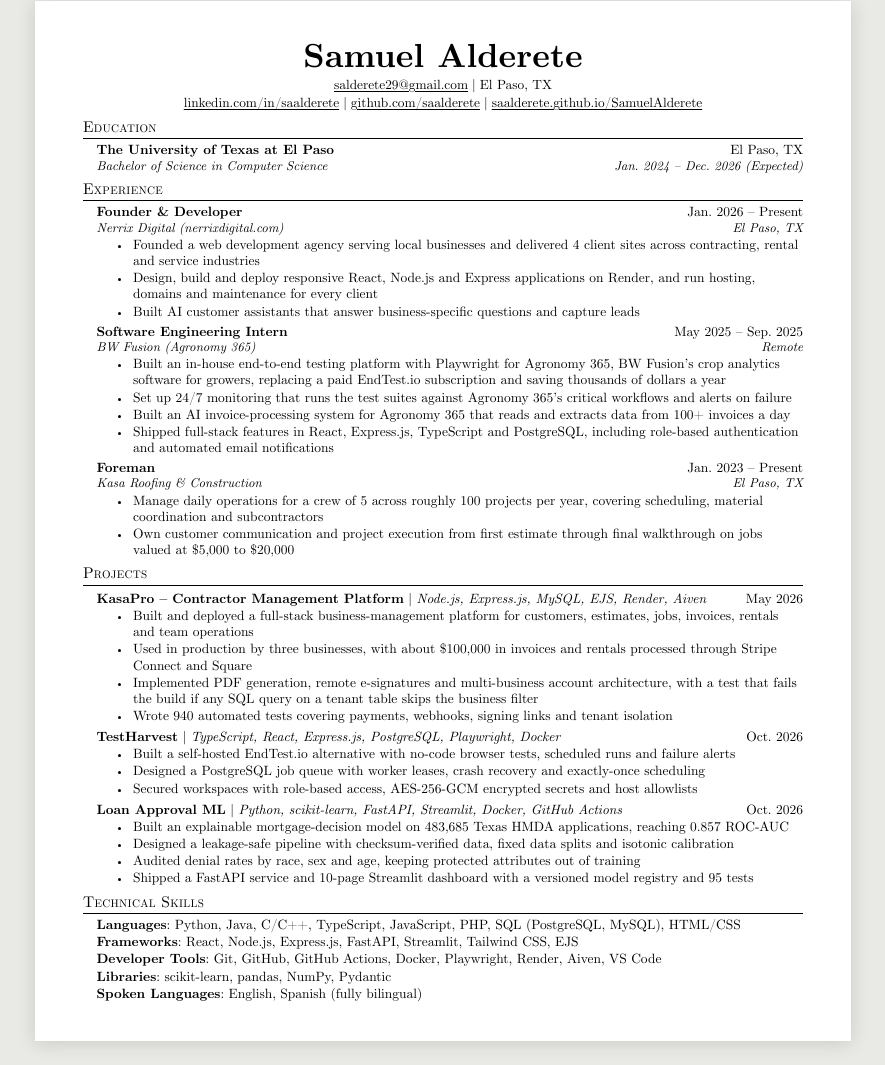
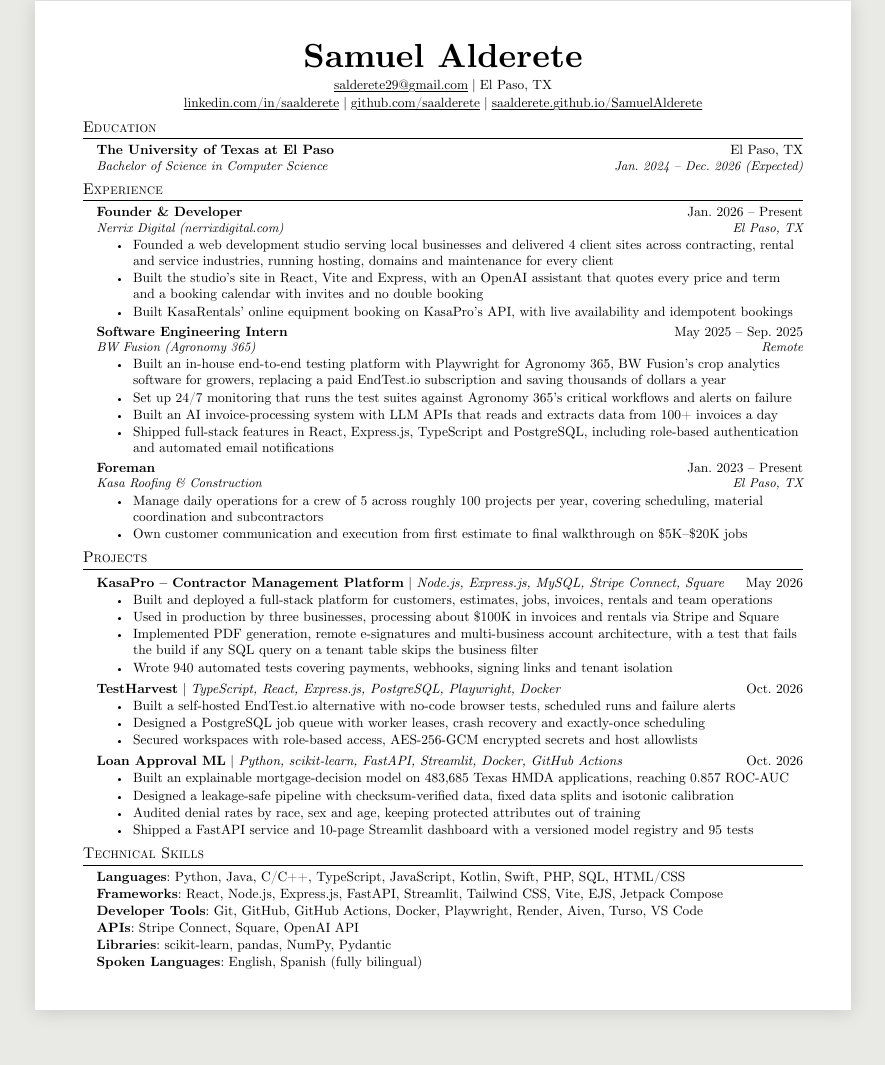
Before and after one commit to saalderete/SamuelAlderete, a plain HTML site: page resume.html in a window 1280 px wide. Shown: the part 59-1124 px from the top of the page, without its empty margins (197-1082 px from the left). After the commit the page ends 1093 px from the top, so only its background shows below. Drawn offline with Linux system fonts and the light colour scheme.

Commit message:
Résumé: bring in the portfolio's work
- Nerrix Digital: the studio site's OpenAI assistant and booking calendar, and
  KasaRentals' equipment booking on KasaPro's API
- KasaPro stack now names Stripe Connect and Square; BW Fusion notes LLM APIs
- Skills: Kotlin, Swift, Vite, Jetpack Compose, Turso, and an APIs line
- Tightened so it stays one page; PDF reprinted with the phone number

Co-Authored-By: Claude Opus 5.5 <noreply@anthropic.com>
Claude-Session: https://claude.ai/code/session_01YWW3PqMEog6ftnu1Qx2qFi

```diff
--- a/resume.html
+++ b/resume.html
@@ -70,9 +70,9 @@
     <div class="row"><b>Founder &amp; Developer</b><span>Jan. 2026 – Present</span></div>
     <div class="row sub"><i>Nerrix Digital (nerrixdigital.com)</i><i>El Paso, TX</i></div>
     <ul>
-      <li>Founded a web development agency serving local businesses and delivered 4 client sites across contracting, rental and service industries</li>
-      <li>Design, build and deploy responsive React, Node.js and Express applications on Render, and run hosting, domains and maintenance for every client</li>
-      <li>Built AI customer assistants that answer business-specific questions and capture leads</li>
+      <li>Founded a web development studio serving local businesses and delivered 4 client sites across contracting, rental and service industries, running hosting, domains and maintenance for every client</li>
+      <li>Built the studio’s site in React, Vite and Express, with an OpenAI assistant that quotes every price and term and a booking calendar with invites and no double booking</li>
+      <li>Built KasaRentals’ online equipment booking on KasaPro’s API, with live availability and idempotent bookings</li>
     </ul>
   </div>
   <div class="entry">
@@ -81,7 +81,7 @@
     <ul>
       <li>Built an in-house end-to-end testing platform with Playwright for Agronomy 365, BW Fusion’s crop analytics software for growers, replacing a paid EndTest.io subscription and saving thousands of dollars a year</li>
       <li>Set up 24/7 monitoring that runs the test suites against Agronomy 365’s critical workflows and alerts on failure</li>
-      <li>Built an AI invoice-processing system for Agronomy 365 that reads and extracts data from 100+ invoices a day</li>
+      <li>Built an AI invoice-processing system with LLM APIs that reads and extracts data from 100+ invoices a day</li>
       <li>Shipped full-stack features in React, Express.js, TypeScript and PostgreSQL, including role-based authentication and automated email notifications</li>
     </ul>
   </div>
@@ -90,16 +90,16 @@
     <div class="row sub"><i>Kasa Roofing &amp; Construction</i><i>El Paso, TX</i></div>
     <ul>
       <li>Manage daily operations for a crew of 5 across roughly 100 projects per year, covering scheduling, material coordination and subcontractors</li>
-      <li>Own customer communication and project execution from first estimate through final walkthrough on jobs valued at $5,000 to $20,000</li>
+      <li>Own customer communication and execution from first estimate to final walkthrough on $5K–$20K jobs</li>
     </ul>
   </div>
 
   <h2>Projects</h2>
   <div class="entry proj">
-    <div class="row"><span><b>KasaPro – Contractor Management Platform</b> | <i>Node.js, Express.js, MySQL, EJS, Render, Aiven</i></span><span>May 2026</span></div>
+    <div class="row"><span><b>KasaPro – Contractor Management Platform</b> | <i>Node.js, Express.js, MySQL, Stripe Connect, Square</i></span><span>May 2026</span></div>
     <ul>
-      <li>Built and deployed a full-stack business-management platform for customers, estimates, jobs, invoices, rentals and team operations</li>
-      <li>Used in production by three businesses, with about $100,000 in invoices and rentals processed through Stripe Connect and Square</li>
+      <li>Built and deployed a full-stack platform for customers, estimates, jobs, invoices, rentals and team operations</li>
+      <li>Used in production by three businesses, processing about $100K in invoices and rentals via Stripe and Square</li>
       <li>Implemented PDF generation, remote e-signatures and multi-business account architecture, with a test that fails the build if any SQL query on a tenant table skips the business filter</li>
       <li>Wrote 940 automated tests covering payments, webhooks, signing links and tenant isolation</li>
     </ul>
@@ -124,9 +124,10 @@
 
   <h2>Technical Skills</h2>
   <div class="skills">
-    <p><b>Languages</b>: Python, Java, C/C++, TypeScript, JavaScript, PHP, SQL (PostgreSQL, MySQL), HTML/CSS</p>
-    <p><b>Frameworks</b>: React, Node.js, Express.js, FastAPI, Streamlit, Tailwind CSS, EJS</p>
-    <p><b>Developer Tools</b>: Git, GitHub, GitHub Actions, Docker, Playwright, Render, Aiven, VS Code</p>
+    <p><b>Languages</b>: Python, Java, C/C++, TypeScript, JavaScript, Kotlin, Swift, PHP, SQL, HTML/CSS</p>
+    <p><b>Frameworks</b>: React, Node.js, Express.js, FastAPI, Streamlit, Tailwind CSS, Vite, EJS, Jetpack Compose</p>
+    <p><b>Developer Tools</b>: Git, GitHub, GitHub Actions, Docker, Playwright, Render, Aiven, Turso, VS Code</p>
+    <p><b>APIs</b>: Stripe Connect, Square, OpenAI API</p>
     <p><b>Libraries</b>: scikit-learn, pandas, NumPy, Pydantic</p>
     <p><b>Spoken Languages</b>: English, Spanish (fully bilingual)</p>
   </div>
```
Also changed, not shown: 2 other files.
